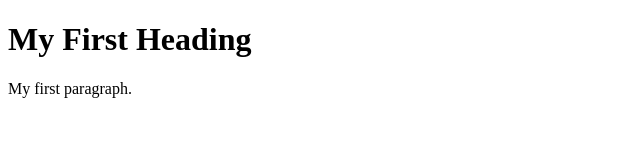
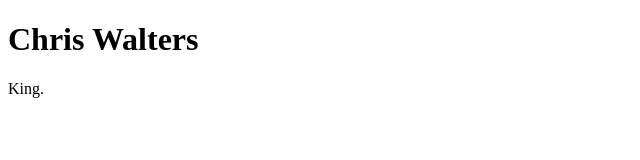
Before and after one commit to waltec71/waltec71.github.io, a plain HTML site: page index.html in a window 1280 px wide. Shown: the whole page, without its empty margins (0-640 px from the left). Drawn offline with Linux system fonts and the light colour scheme.

Commit message:
Update index.html

```diff
--- a/index.html
+++ b/index.html
@@ -2,9 +2,9 @@
 <html>
 <body>
 
-<h1>My First Heading</h1>
+<h1>Chris Walters</h1>
 
-<p>My first paragraph.</p>
+<p>King.</p>
 
 </body>
 </html>
```
